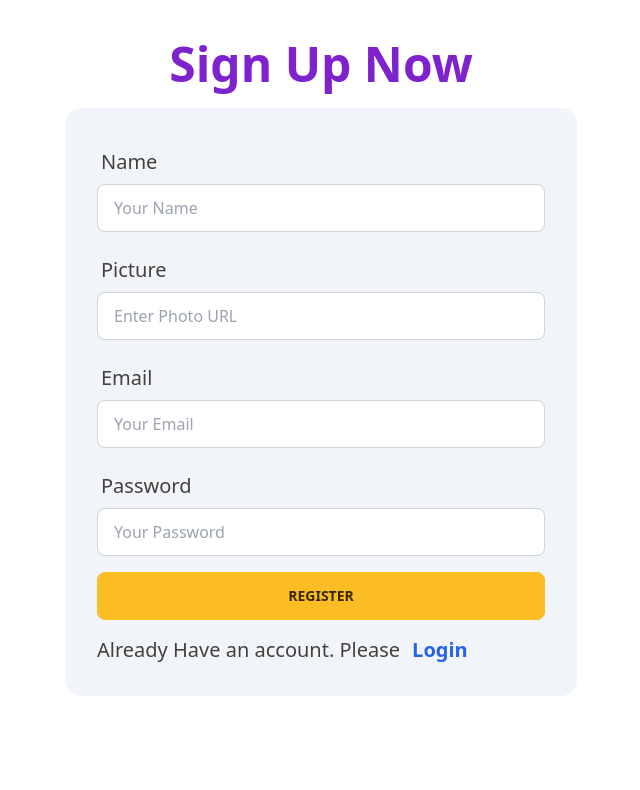
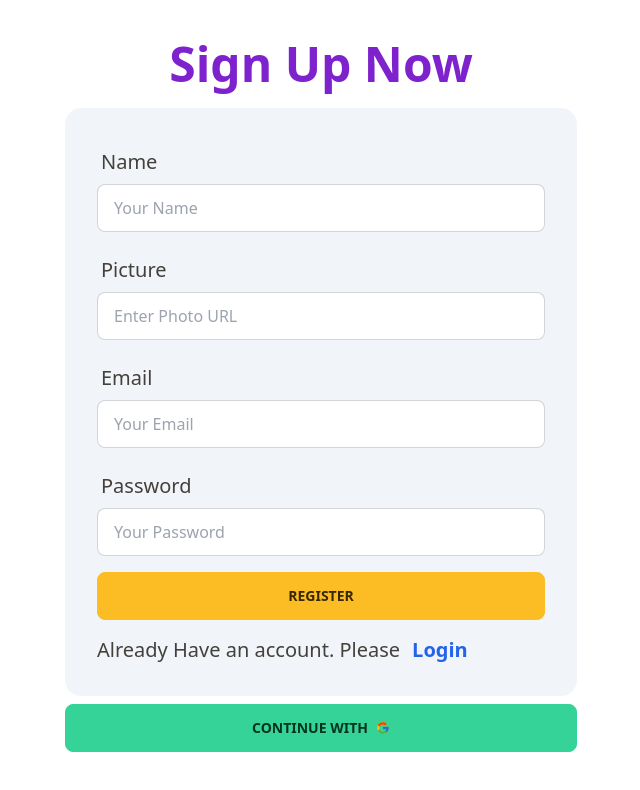
Before and after one commit to habib33-3/digital-nest-client, a React (Vite) app: page /register in a window 1280 px wide. Shown: the top 790 px of the page, without its empty margins (319-959 px from the left). Built offline with nearby package versions, Linux system fonts and the light colour scheme.

Commit message:
login with google impleimented

```diff
--- a/package.json
+++ b/package.json
@@ -16,6 +16,7 @@
     "react": "^18.2.0",
     "react-dom": "^18.2.0",
     "react-hot-toast": "^2.4.1",
+    "react-icons": "^4.11.0",
     "react-router-dom": "^6.17.0"
   },
   "devDependencies": {
--- /dev/null
+++ b/src/components/Social/Social.jsx
@@ -0,0 +1,32 @@
+import { FcGoogle } from "react-icons/fc";
+import useAuth from "../../hooks/useAuth";
+import toast from "react-hot-toast";
+
+const Social = () => {
+  const { googleLogin } = useAuth();
+
+  const handleGoogleLogin = () => {
+    googleLogin()
+      .then((res) => {
+        console.log(res.user);
+        toast.success("Success");
+      })
+      .catch((err) => {
+        toast.error(err.message);
+      });
+  };
+
+  return (
+    <div className="w-full ">
+      <button
+        onClick={handleGoogleLogin}
+        className="btn w-full btn-success my-2"
+      >
+        Continue With
+        <FcGoogle />
+      </button>
+    </div>
+  );
+};
+
+export default Social;
--- a/src/pages/Register/Register.jsx
+++ b/src/pages/Register/Register.jsx
@@ -1,6 +1,7 @@
 import { Link } from "react-router-dom";
 import useAuth from "../../hooks/useAuth";
 import toast from "react-hot-toast";
+import Social from "../../components/Social/Social";
 
 const Register = () => {
   const { createUser } = useAuth();
@@ -29,9 +30,10 @@ const Register = () => {
       <h1 className="text-center text-5xl text-purple-700 my-5 font-bold">
         Sign Up Now
       </h1>
-      <form
+     <div className="lg:w-2/5 mx-auto ">
+     <form
         action=""
-        className=" lg:w-2/5 mx-auto p-8 card bg-slate-100 space-y-4"
+        className="  p-8 card bg-slate-100 space-y-4"
         onSubmit={handleRegisterUser}
       >
         <div className="form-control w-full ">
@@ -96,6 +98,8 @@ const Register = () => {
           </Link>
         </p>
       </form>
+      <Social />
+     </div>
     </div>
   );
 };
--- a/src/providers/AuthProvider.jsx
+++ b/src/providers/AuthProvider.jsx
@@ -1,19 +1,30 @@
-import { createUserWithEmailAndPassword } from "firebase/auth";
+import {
+  GoogleAuthProvider,
+  createUserWithEmailAndPassword,
+  signInWithPopup,
+} from "firebase/auth";
 import PropTypes from "prop-types";
 import { createContext, useState } from "react";
 import auth from "../../firebase/firebase.config";
 
 export const AuthContext = createContext(null);
 
+const googleProvider = new GoogleAuthProvider();
+
 const AuthProvider = ({ children }) => {
-  const [loading, setLoading] = useState(false);
+  const [loading, setLoading] = useState(true);
 
   const createUser = (email, password) => {
-    setLoading(false);
+    setLoading(true);
     return createUserWithEmailAndPassword(auth, email, password);
   };
 
-  const userInfo = { loading, createUser };
+  const googleLogin = () => {
+    setLoading(true);
+    return signInWithPopup(auth, googleProvider);
+  };
+
+  const userInfo = { loading, createUser, googleLogin };
 
   return (
     <AuthContext.Provider value={userInfo}>{children}</AuthContext.Provider>
```
Also changed, not shown: 1 other file (tests, documents, lock files or other folders).
